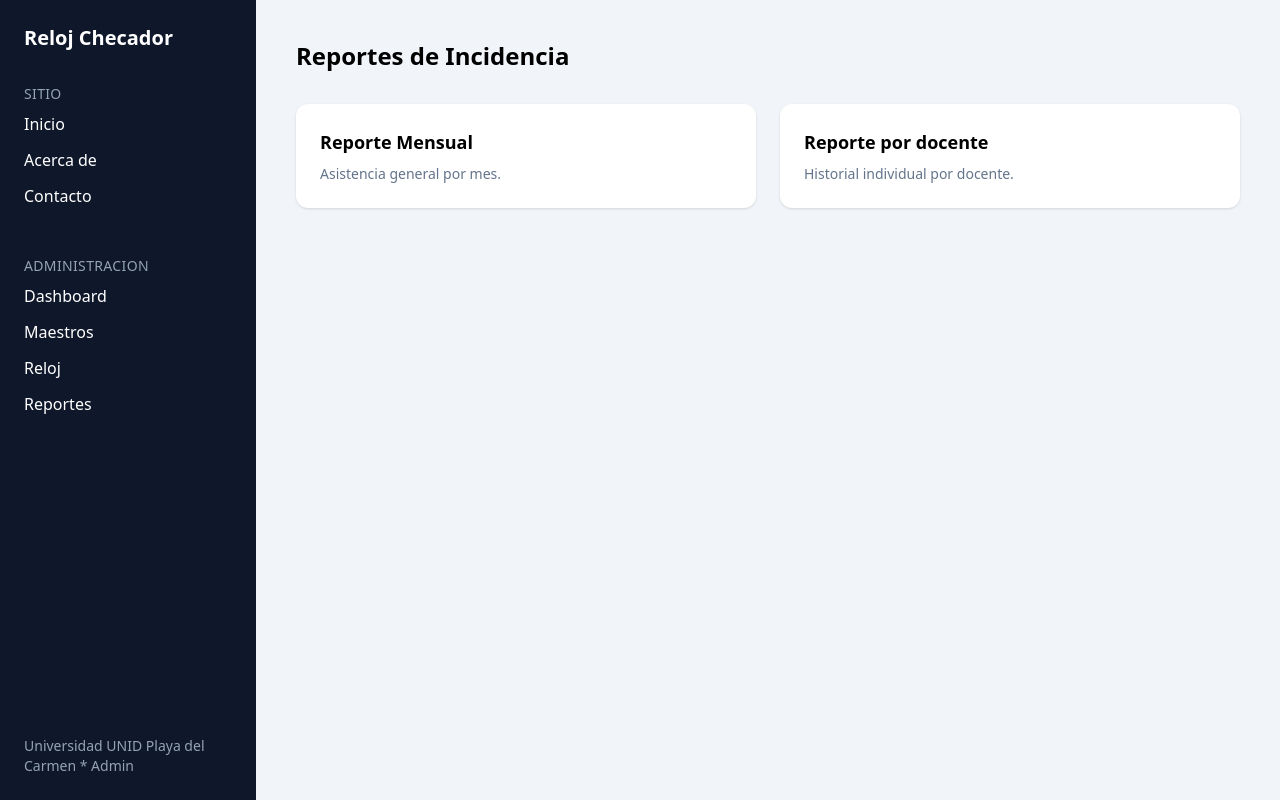
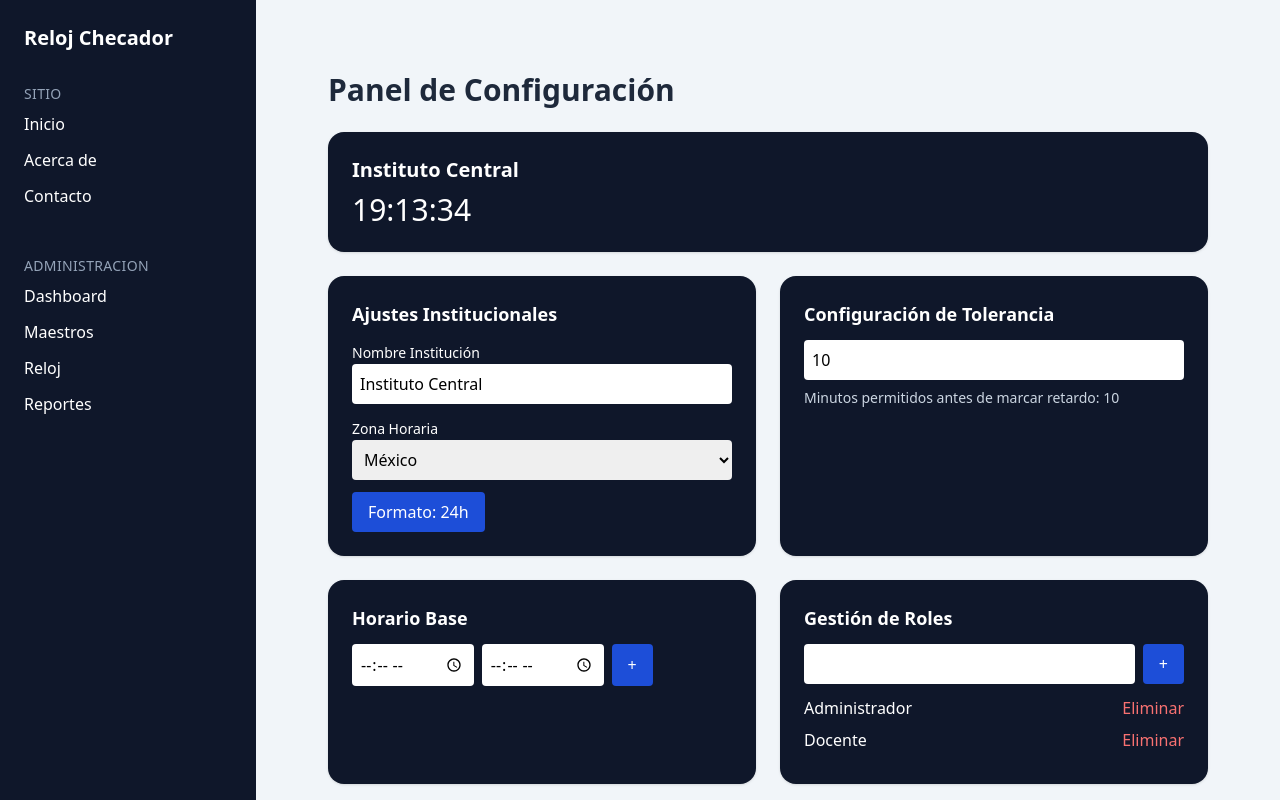
Before and after one commit to arlinchc/ontimeClock, a React (Vite) app: page /reports in a window 1280 px wide. Shown: the top 800 px of the page. Built offline with nearby package versions, Linux system fonts and the light colour scheme.

Commit message:
Cambios en modulo Reports

```diff
--- a/src/pages/Reports.jsx
+++ b/src/pages/Reports.jsx
@@ -1,33 +1,273 @@
-function Reports() {
+ /*function Reports() {
     return (
         <div>
-                <h1 className="text-2xl font-bold mb-8">
-                    Reportes de Incidencia
-                </h1>
+            <h1 className="text-2xl font-bold mb-4">reportes de incidentes</h1>
             <div className="grid grid-cols-2 gap-6">
-
                 <div className="bg-white p-6 rounded-xl shadow
-                        hover:shadow-lg transition">
+                hover:shadow-lg transition-shadow">
                     <h3 className="text-lg font-semibold mb-2">
-                                Reporte Mensual
-                            </h3>
+                        Reporte mensual</h3>
                     <p className="text-slate-500 text-sm">
-                                Asistencia general por mes.
+                        asistencia general del mes
                         </p>
                 </div>
 
                 <div className="bg-white p-6 rounded-xl shadow
-                        hover:shadow-lg transition">
+                hover:shadow-lg transition-shadow">
                     <h3 className="text-lg font-semibold mb-2">
-                                Reporte por docente
-                            </h3>
+                        Reporte por Docente</h3>
                     <p className="text-slate-500 text-sm">
-                                Historial individual por docente.
+                        historial individual por docente
                         </p>
                 </div>
             </div>
         </div>
-        )
+    );
+}
+export default Reports; */
+import { useState, useEffect } from "react";
+
+function Reports() {
+  const [institution, setInstitution] = useState("Instituto Central");
+  const [timezone, setTimezone] = useState("America/Mexico_City");
+  const [format24, setFormat24] = useState(true);
+
+  const [time, setTime] = useState(new Date());
+
+  useEffect(() => {
+    const interval = setInterval(() => {
+      setTime(new Date());
+    }, 1000);
+    return () => clearInterval(interval);
+  }, []);
+
+  const formattedTime = time.toLocaleTimeString("es-MX", {
+    timeZone: timezone,
+    hour12: !format24,
+  });
+
+  // TOLERANCIA
+
+  const [tolerance, setTolerance] = useState(10);
+  // HORARIOS
+
+  const [schedule, setSchedule] = useState([]);
+  const [newEntry, setNewEntry] = useState("");
+  const [newExit, setNewExit] = useState("");
+
+  const addSchedule = () => {
+    if (newEntry && newExit) {
+      setSchedule([
+        ...schedule,
+        { id: Date.now(), entry: newEntry, exit: newExit }
+      ]);
+      setNewEntry("");
+      setNewExit("");
+    }
+  };
+
+  const removeSchedule = (id) => {
+    setSchedule(schedule.filter(item => item.id !== id));
+  };
+
+  // ROLES
+
+  const [roles, setRoles] = useState(["Administrador", "Docente"]);
+  const [newRole, setNewRole] = useState("");
+
+  const addRole = () => {
+    if (newRole.trim() !== "") {
+      setRoles([...roles, newRole]);
+      setNewRole("");
+    }
+  };
+
+  const removeRole = (index) => {
+    setRoles(roles.filter((_, i) => i !== index));
+  };
+
+  // NOTIFICACIONES
+
+  const [notifications, setNotifications] = useState({
+    retardos: true,
+    faltas: true,
+    reportes: false
+  });
+
+  const toggleNotification = (key) => {
+    setNotifications({
+      ...notifications,
+      [key]: !notifications[key]
+    });
+  };
+
+  return (
+    <div className="min-h-screen bg-slate-100 p-8">
+      <h1 className="text-3xl font-bold text-slate-800 mb-6">
+        Panel de Configuración
+      </h1>
+
+      {/* Reloj */}
+      <div className="bg-slate-900 text-white p-6 rounded-2xl shadow mb-6">
+        <h2 className="text-xl font-semibold">
+          {institution}
+        </h2>
+        <p className="text-3xl mt-2">
+          {formattedTime}
+        </p>
+      </div>
+
+      <div className="grid grid-cols-1 md:grid-cols-2 gap-6">
+
+        {/* Ajustes Institucionales */}
+        <div className="bg-slate-900 text-white p-6 rounded-2xl shadow">
+          <h3 className="text-lg font-semibold mb-3">
+            Ajustes Institucionales
+          </h3>
+
+          <label className="text-sm">Nombre Institución</label>
+          <input
+            className="w-full p-2 rounded text-black mb-3"
+            value={institution}
+            onChange={(e) => setInstitution(e.target.value)}
+          />
+
+          <label className="text-sm">Zona Horaria</label>
+          <select
+            className="w-full p-2 rounded text-black mb-3"
+            value={timezone}
+            onChange={(e) => setTimezone(e.target.value)}
+          >
+            <option value="America/Mexico_City">México</option>
+            <option value="America/New_York">New York</option>
+            <option value="Europe/Madrid">Madrid</option>
+          </select>
+
+          <button
+            onClick={() => setFormat24(!format24)}
+            className="bg-blue-700 px-4 py-2 rounded"
+          >
+            Formato: {format24 ? "24h" : "12h"}
+          </button>
+        </div>
+
+        {/* Tolerancia */}
+        <div className="bg-slate-900 text-white p-6 rounded-2xl shadow">
+          <h3 className="text-lg font-semibold mb-3">
+            Configuración de Tolerancia
+          </h3>
+
+          <input
+            type="number"
+            className="w-full p-2 rounded text-black"
+            value={tolerance}
+            onChange={(e) => setTolerance(Number(e.target.value))}
+          />
+
+          <p className="mt-2 text-sm text-slate-300">
+            Minutos permitidos antes de marcar retardo: {tolerance}
+          </p>
+        </div>
+
+        {/* Horario Base */}
+        <div className="bg-slate-900 text-white p-6 rounded-2xl shadow">
+          <h3 className="text-lg font-semibold mb-3">
+            Horario Base
+          </h3>
+
+          <div className="flex gap-2 mb-3">
+            <input
+              type="time"
+              className="p-2 rounded text-black"
+              value={newEntry}
+              onChange={(e) => setNewEntry(e.target.value)}
+            />
+            <input
+              type="time"
+              className="p-2 rounded text-black"
+              value={newExit}
+              onChange={(e) => setNewExit(e.target.value)}
+            />
+            <button
+              onClick={addSchedule}
+              className="bg-blue-700 px-4 rounded"
+            >
+              +
+            </button>
+          </div>
+
+          {schedule.map(item => (
+            <div key={item.id} className="flex justify-between mb-2">
+              <span>{item.entry} - {item.exit}</span>
+              <button
+                onClick={() => removeSchedule(item.id)}
+                className="text-red-400"
+              >
+                Eliminar
+              </button>
+            </div>
+          ))}
+        </div>
+
+        {/* Gestión de Roles */}
+        <div className="bg-slate-900 text-white p-6 rounded-2xl shadow">
+          <h3 className="text-lg font-semibold mb-3">
+            Gestión de Roles
+          </h3>
+
+          <div className="flex gap-2 mb-3">
+            <input
+              className="p-2 rounded text-black w-full"
+              value={newRole}
+              onChange={(e) => setNewRole(e.target.value)}
+            />
+            <button
+              onClick={addRole}
+              className="bg-blue-700 px-4 rounded"
+            >
+              +
+            </button>
+          </div>
+
+          {roles.map((role, index) => (
+            <div key={index} className="flex justify-between mb-2">
+              <span>{role}</span>
+              <button
+                onClick={() => removeRole(index)}
+                className="text-red-400"
+              >
+                Eliminar
+              </button>
+            </div>
+          ))}
+        </div>
+
+        {/* Notificaciones */}
+        <div className="bg-slate-900 text-white p-6 rounded-2xl shadow md:col-span-2">
+          <h3 className="text-lg font-semibold mb-3">
+            Preferencias de Notificaciones
+          </h3>
+
+          {Object.keys(notifications).map(key => (
+            <div key={key} className="flex justify-between mb-2">
+              <span className="capitalize">{key}</span>
+              <button
+                onClick={() => toggleNotification(key)}
+                className={`px-4 py-1 rounded ${
+                  notifications[key]
+                    ? "bg-blue-600"
+                    : "bg-gray-500"
+                }`}
+              >
+                {notifications[key] ? "Activo" : "Inactivo"}
+              </button>
+            </div>
+          ))}
+        </div>
+
+      </div>
+    </div>
+  );
 }
 
 export default Reports;
```
Lines whose indentation alone changed are shown as unchanged.
